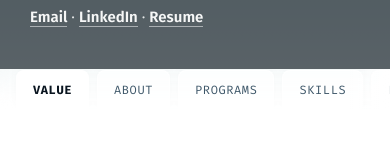
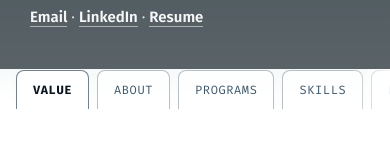
Before and after one commit to alzion/alzion.github.io, a plain HTML site: page index.html in a window 390 px wide. Shown: the part 801-954 px from the top of the page. Drawn offline with Linux system fonts and the light colour scheme.

Commit message:
Add gentle accent border to tabs on mobile

```diff
--- a/index.html
+++ b/index.html
@@ -783,7 +783,8 @@
     .hero { padding: 80px 30px 40px; }
     .hero::before { background: rgba(7, 17, 26, 0.65); }
     .tab-container { padding: 0 16px; -webkit-overflow-scrolling: touch; }
-    .tab-btn { padding: 12px 16px; font-size: 12px; }
+    .tab-btn { padding: 12px 16px; font-size: 12px; border: 1px solid rgba(22, 47, 66, 0.3); border-bottom: none; }
+    .tab-btn.active { border-color: rgba(22, 47, 66, 0.6); }
     .tab-wrapper::after {
       content: '';
       position: absolute;
```
